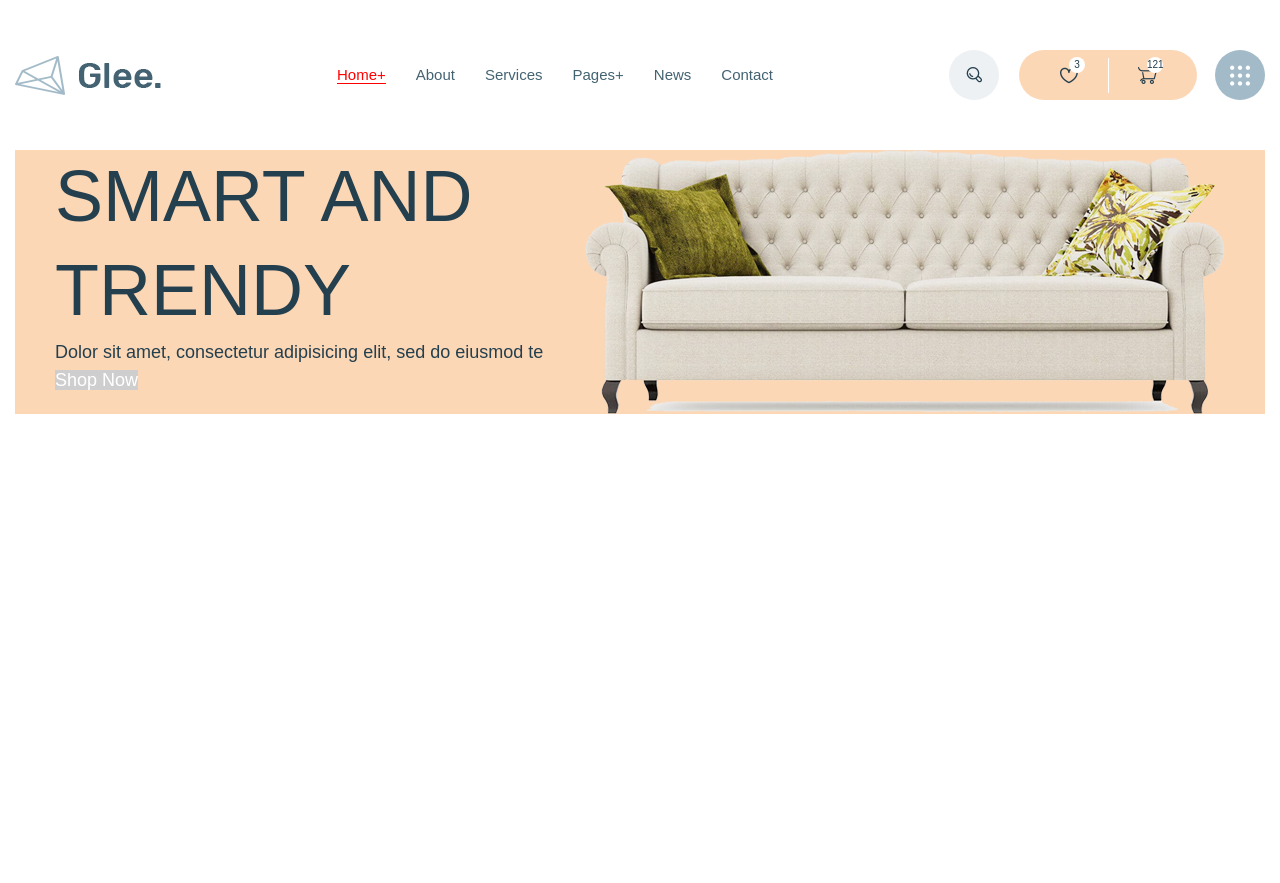
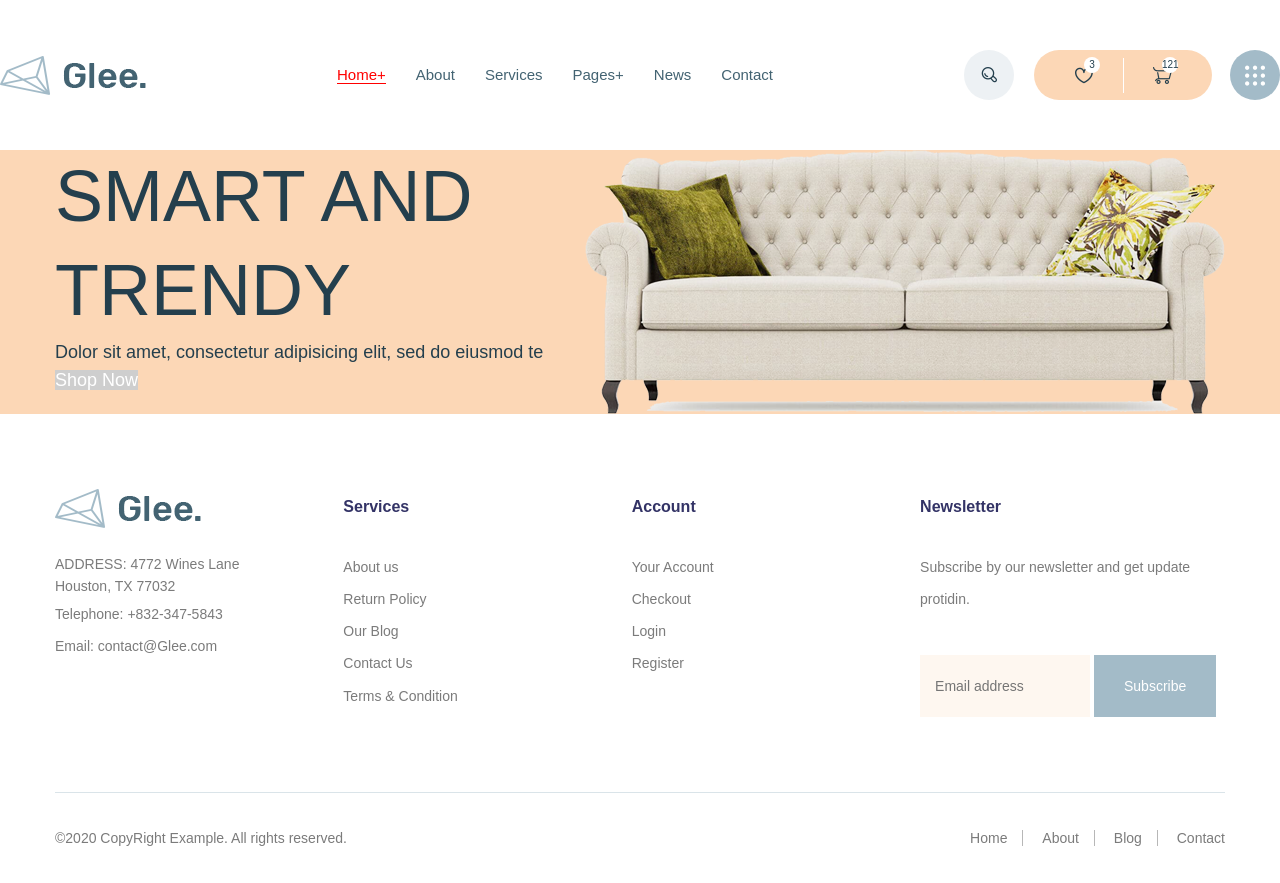
Before and after one commit to Vasilievkosta/projectGlee, a website: page app/index.html in a window 1280 px wide. Before the commit the page ends 800 px from the top, so only its background shows below. Drawn offline with nearby package versions, Linux system fonts and the light colour scheme; files that its build step writes are made by us from their sources; files whose address does not match are found by name.

Commit message:
add fonts

```diff
--- a/app/index.html
+++ b/app/index.html
@@ -77,6 +77,92 @@
         </div>
     </div>
 
+    <footer class="footer">
+        <div class="wrap">
+            <div class="footer-top">
+                <div class="footer-top__items">
+                    <a class="logo" href="#">
+                        <img class="logo__img footer-top__logo" src="images/logo.png" alt="logo">
+                    </a>
+                    <a class="footer-top__adress" href="#">
+                        ADDRESS: 4772 Wines Lane Houston, TX 77032
+                    </a>
+                    <a class="footer-top__phone" href="tel:+8323475843">
+                        Telephone: +832-347-5843
+                    </a>
+                    <a class="footer-top__email" href="mailto:contact@Glee.com">
+                        Email: contact@Glee.com
+                    </a>
+
+                </div>
+                <div class="footer-top__items">
+                    <p class="footer-top__title">
+                        Services
+                    </p>
+                    <ul class="footer-top__list">
+                        <li class="footer-top__item">
+                            <a class="footer-top__link" href="#">About us</a>
+                        </li>
+                        <li class="footer-top__item">
+                            <a class="footer-top__link" href="#">Return Policy</a>
+                        </li>
+                        <li class="footer-top__item">
+                            <a class="footer-top__link" href="#">Our Blog</a>
+                        </li>
+                        <li class="footer-top__item">
+                            <a class="footer-top__link" href="#">Contact Us</a>
+                        </li>
+                        <li class="footer-top__item">
+                            <a class="footer-top__link" href="#">Terms & Condition</a>
+                        </li>
+                    </ul>
+                </div>
+                <div class="footer-top__items">
+                    <p class="footer-top__title">
+                        Account
+                    </p>
+                    <ul class="footer-top__list">
+                        <li class="footer-top__item">
+                            <a class="footer-top__link" href="#">Your Account</a>
+                        </li>
+                        <li class="footer-top__item">
+                            <a class="footer-top__link" href="#">Checkout</a>
+                        </li>
+                        <li class="footer-top__item">
+                            <a class="footer-top__link" href="#">Login</a>
+                        </li>
+                        <li class="footer-top__item">
+                            <a class="footer-top__link" href="#">Register</a>
+                        </li>
+                    </ul>
+                </div>
+                <div class="footer-top__items">
+                    <p class="footer-top__title">
+                        Newsletter
+                    </p>
+                    <p class="footer-top__text">
+                        Subscribe by our newsletter and get update protidin.
+                    </p>
+                    <form class="footer-top__form" action="#">
+                        <input class="footer-top__form-input" type="email" placeholder="Email address" required>
+                        <button class="footer-top__form-btn" type="submit">Subscribe</button>
+                    </form>
+                </div>
+            </div>
+            <div class="footer-bottom">
+                <p class="footer-bottom__copy">
+                    ©2020 CopyRight Example. All rights reserved.
+                </p>
+                <div class="footer-bottom__contact">
+                    <a class="footer-bottom__contact-link">Home</a>
+                    <a class="footer-bottom__contact-link">About</a>
+                    <a class="footer-bottom__contact-link">Blog</a>
+                    <a class="footer-bottom__contact-link">Contact</a>
+                </div>
+            </div>
+        </div>
+    </footer>
+
 
 
 
--- a/app/scss/_fonts.scss
+++ b/app/scss/_fonts.scss
@@ -1,5 +1,5 @@
 @font-face {
-    font-family: 'Rubik-Regular', sans-serif;
+    font-family: 'Rubik-Regular';
     font-weight: 400;
     font-style: normal;
     src: local('Rubik-Regular'),
@@ -9,7 +9,7 @@
 }
 
 @font-face {
-    font-family: 'Rubik-Medium', sans-serif;
+    font-family: 'Rubik-Medium';
     font-weight: 500;
     font-style: normal;
     src: local('Rubik-Medium'),
@@ -19,7 +19,7 @@
 }
 
 @font-face {
-    font-family: 'DMSans-Regular', sans-serif;
+    font-family: 'DMSans-Regular';
     font-weight: 400;
     font-style: normal;
     src: local('DMSans-Regular'),
@@ -29,7 +29,7 @@
 }
 
 @font-face {
-    font-family: 'DMSans-Medium', sans-serif;
+    font-family: 'DMSans-Medium';
     font-weight: 500;
     font-style: normal;
     src: local('DMSans-Medium'),
@@ -39,7 +39,7 @@
 }
 
 @font-face {
-    font-family: 'DMSans-Bold', sans-serif;
+    font-family: 'DMSans-Bold';
     font-weight: 700;
     font-style: normal;
     src: local('DMSans-Bold'),
--- a/app/scss/style.scss
+++ b/app/scss/style.scss
@@ -4,16 +4,16 @@
 @import 'global';
 
 body {
-    font-size: 16px;
+    @extend %rubik-400;
+    font-size: 14px;
     line-height: 1.3;
-    font-weight: 400;
-    font-style: normal;
+
 }
 
 .container {
     max-width: 1770px;
     margin: 0 auto;
-    padding: 0 15px;
+    // padding: 0 15px;
 }
 
 .header__inner {
@@ -153,8 +153,7 @@ body {
 }
 
 .slider__text {
-    font-family: 'Rubik-Regular', sans-serif;
-    font-weight: 400;
+    @extend %rubik-400;
     font-size: 18px;
     line-height: 1.75;
     color: #243f4d;
@@ -162,10 +161,82 @@ body {
 
 .slider__link {
     background-color: #cecece;
-    font-family: 'Rubik-Medium', sans-serif;
-    font-weight: 500;
+    @extend %rubik-500;
     font-size: 18px;
     color: #fff;
+}
+
+.footer {
+    @extend %rubik-400;
+    font-size: 14px;
+    line-height: 2.3;
+    color: #7b7b7b;
+}
+
+.footer-top {
+    padding: 75px 0;
+    border-bottom: 1px solid #dae4e9;
+    display: flex;
+    justify-content: space-between;
+
+    &__items:not(:last-child) {
+        width: 200px;
+        margin-right: 100px;
+    }
+
+    &__title {
+        margin-bottom: 25px;
+        @extend %dmsans-700;
+        font-size: 16px;
+        color: #333366;
+    }
+
+    &__logo {
+        margin-bottom: 25px;
+    }
+
+    &__adress {
+        line-height: 1.6;
+        display: block;
+    }
+
+    &__text {
+        margin-bottom: 40px;
+    }
+
+    &__form-input {
+        max-width: 170px;
+        width: 100%;
+        border: none;
+        padding: 15px;
+        background-color: #fef7f0;
+        color: #333366;
+    }
+
+    &__form-btn {
+        padding: 15px 30px;
+        border: none;
+        background-color: #a3bbc8;
+        color: #fff;
+        cursor: pointer;
+    }
+}
+
+.footer-bottom {
+    height: 90px;
+    display: flex;
+    justify-content: space-between;
+    align-items: center;
+
+    &__contact-link {
+        padding-left: 15px;
+    }
+
+    &__contact-link:not(:last-child) {
+        padding-right: 15px;
+        border-right: 1px solid #b7b7b7;
+    }
+
 }
 
 
@@ -173,5 +244,4 @@ body {
 
 
 
-
 @import 'media';
```
